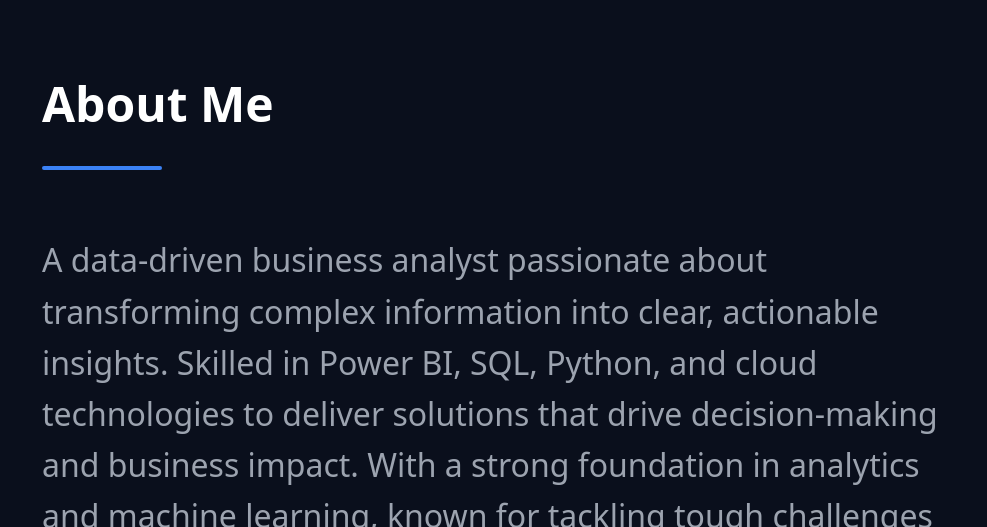
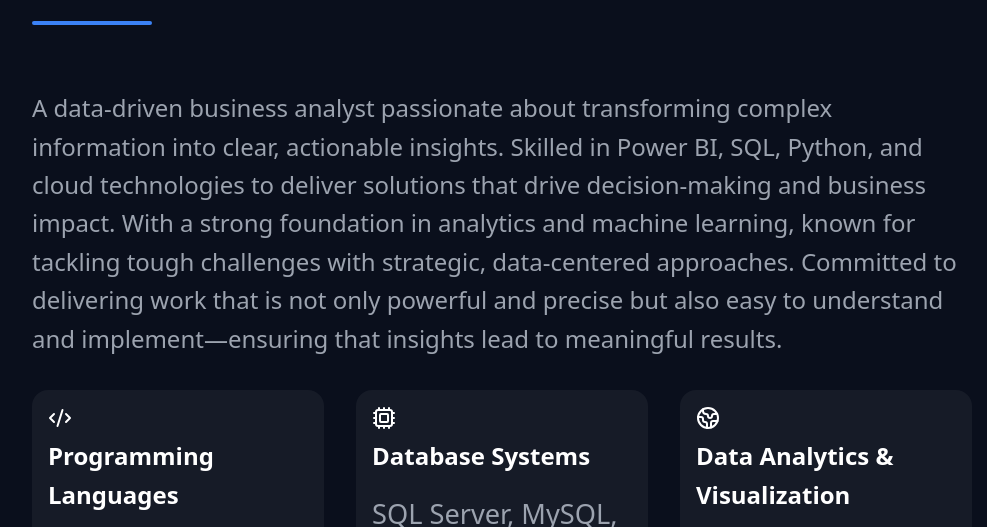
Before and after one commit to ruchi-lab/Portfolio, a plain HTML site: page index.html in a window 1280 px wide. Shown: the part 780-1307 px from the top of the page, without its empty margins (138-1125 px from the left). Drawn offline with nearby package versions, Linux system fonts and the light colour scheme.

Commit message:
Update styles.css

```diff
--- a/styles.css
+++ b/styles.css
@@ -43,7 +43,7 @@ body {
 #navbar.scrolled {
     background-color: rgba(10, 15, 28, 0.9);
     backdrop-filter: blur(10px);
-    padding: 1rem 0;
+    padding: 0.3rem 0;
 }
 
 .nav-content {
@@ -290,7 +290,7 @@ body {
 }
 
 .work-experience .timeline-content .date {
-    font-size: 1.2rem;  /* Ensures dates are still legible but not too large */
+    font-size: 1rem;  /* Ensures dates are still legible but not too large */
 }
 
 .work-experience ul {
@@ -306,7 +306,7 @@ body {
 .container {
     max-width: 960px;
     margin: auto;
-    padding: 20px;
+    padding: 10px;
 }
 
 .timeline {
@@ -354,7 +354,7 @@ body {
 
 ul {
     list-style: disc inside;
-    font-size: 1.5rem; /* Larger font size for readability */
+    font-size: 1.3rem; /* Larger font size for readability */
 }
 
 a {
@@ -402,12 +402,28 @@ a:hover {
 }
 
 .about-text p {
-    font-size: 2rem;
+    font-size: 1rem;
     color: var(--text-secondary);
     margin-bottom: 2rem;
     text-align: left;
 }
 
+/* Ensuring the entire About section is well padded */
+.about {
+    padding: 2rem 1rem;  /* More padding for smaller screens */
+}
+
+/* These styles kick in for larger screens */
+@media (min-width: 768px) {
+    .about-text p {
+        font-size: 1.5rem;  /* Larger font size for desktops */
+        margin-bottom: 2rem;  /* More spacing for readability */
+    }
+
+    .about {
+        padding: 3rem;  /* Adjust padding for larger screens */
+    }
+}
 .skills-grid {
     display: grid;
     grid-template-columns: repeat(auto-fit, minmax(250px, 1fr));
```
